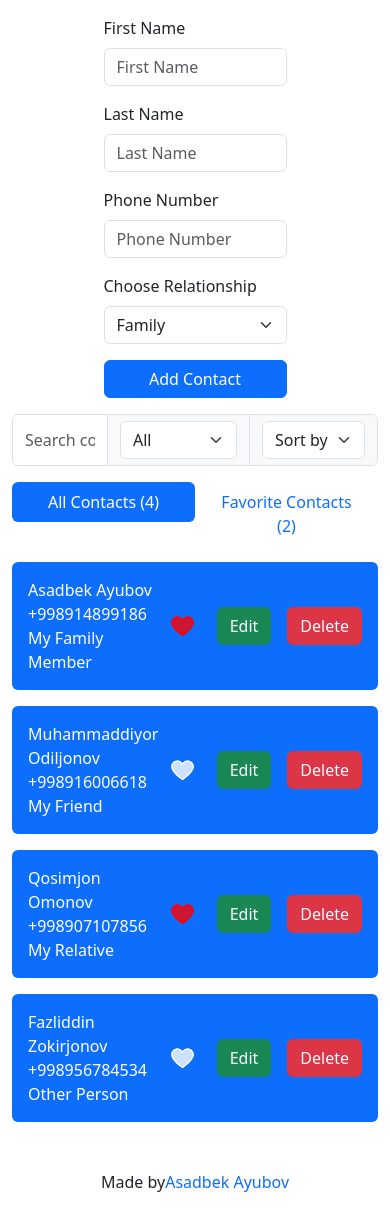
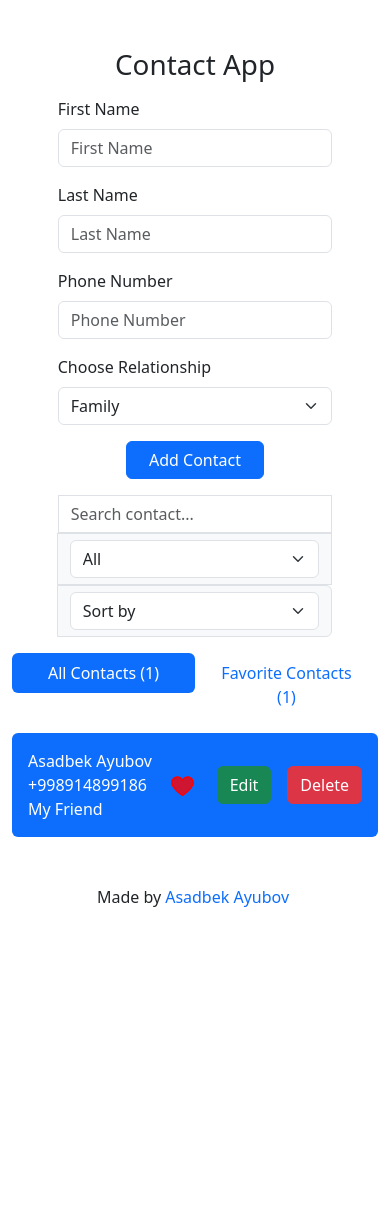
Before and after one commit to Asadullohbek05/contact-app, a React (Create React App) app: page / in a window 390 px wide. Shown: the top 1230 px of the page. After the commit the page ends 957 px from the top, so only its background shows below. Built offline with nearby package versions, Linux system fonts and the light colour scheme.

Commit message:
added responsive

```diff
--- a/public/index.html
+++ b/public/index.html
@@ -2,21 +2,21 @@
 <html lang="en">
   <head>
     <meta charset="utf-8" />
-    <link rel="icon" href="%PUBLIC_URL%/favicon.ico" />
     <meta name="viewport" content="width=device-width, initial-scale=1" />
     <meta name="theme-color" content="#000000" />
     <meta
       name="description"
       content="Web site created using create-react-app"
     />
-    <link rel="apple-touch-icon" href="%PUBLIC_URL%/logo192.png" />
+    <!-- <link rel="icon" href="contact-img.png" /> -->
+    <link rel="icon" href="contact-img-removebg-preview.png" />
+    <!-- <link rel="apple-touch-icon" href="%PUBLIC_URL%/logo192.png" /> -->
 
     <!-- <link rel="manifest" href="%PUBLIC_URL%/manifest.json" /> -->
 
     <title>Contact App</title>
   </head>
   <body>
-    <noscript>You need to enable JavaScript to run this app.</noscript>
     <div id="root"></div>
   </body>
 </html>
--- a/src/Components/ContactForm.jsx
+++ b/src/Components/ContactForm.jsx
@@ -9,7 +9,9 @@ class ContactForm extends Component {
     return (
       <Container>
         <Form
-          className="mt-3 w-50 mx-auto"
+          noValidate
+          className="mt-3 w-75 mx-auto"
+          // style={{ width: "75%" }}
           validated={validated}
           onSubmit={handleSubmit}
         >
@@ -60,7 +62,6 @@ class ContactForm extends Component {
             <Form.Select
               className="cursor-pointer"
               onChange={handleValue}
-              required
               value={contact.relatives}
             >
               <option value="Family">Family</option>
@@ -73,7 +74,7 @@ class ContactForm extends Component {
               Please Fill!
             </Form.Control.Feedback>
           </Form.Group>
-          <Button type="submit" variant="primary" className="w-100">
+          <Button type="submit" variant="primary" className="w-50 d-block mx-auto">
             {isEditContact ? "Save Contact" : "Add Contact"}
           </Button>
         </Form>
--- a/src/Components/Footer.jsx
+++ b/src/Components/Footer.jsx
@@ -7,7 +7,7 @@ export class Footer extends Component {
         <span>
           Made by
           <a
-            className="text-decoration-none m-lg-1"
+            className="text-decoration-none mx-1"
             href="https://t.me/Asadullohbek"
           >
             Asadbek Ayubov
--- a/src/Pages/HomePage.jsx
+++ b/src/Pages/HomePage.jsx
@@ -1,4 +1,4 @@
-import React, { Component } from "react";
+import React, { Component, Fragment } from "react";
 import ContactForm from "../Components/ContactForm";
 import { Container, Tab, Tabs } from "react-bootstrap";
 import ContactCard from "../Components/ContactCard";
@@ -17,32 +17,8 @@ class HomePage extends Component {
         firstName: "Asadbek",
         lastName: "Ayubov",
         phoneNumber: "+998914899186",
-        relationship: "Family",
+        relationship: "Friends",
         isFavorite: true,
-      },
-      {
-        id: 2,
-        firstName: "Muhammaddiyor",
-        lastName: "Odiljonov",
-        phoneNumber: "+998916006618",
-        relationship: "Friends",
-        isFavorite: false,
-      },
-      {
-        id: 3,
-        firstName: "Qosimjon",
-        lastName: "Omonov",
-        phoneNumber: "+998907107856",
-        relationship: "Relatives",
-        isFavorite: true,
-      },
-      {
-        id: 4,
-        firstName: "Fazliddin",
-        lastName: "Zokirjonov",
-        phoneNumber: "+998956784534",
-        relationship: "Other",
-        isFavorite: false,
       },
     ],
     contact: {
@@ -56,8 +32,7 @@ class HomePage extends Component {
   };
 
   render() {
-    const { validated, contacts, contact, isEditContact, search, category } =
-      this.state;
+    const { validated, contacts, contact, isEditContact, search, category } = this.state;
 
     let allContacts = contacts.filter(
       (contact) =>
@@ -71,7 +46,7 @@ class HomePage extends Component {
       );
     }
 
-    const favoriteContacts = allContacts.filter((el) => el.isFavorite === true);
+    const favoriteContacts = allContacts.filter((el) => el.isFavorite);
 
     // Submit Form - Add Contact
     const handleSubmit = (e) => {
@@ -86,6 +61,7 @@ class HomePage extends Component {
           this.setState({ contacts: newContacts });
           localStorage.setItem("contacts", JSON.stringify(newContacts));
           toast.success("Contact Added");
+          this.setState({ validated: false });
         } else {
           this.setState({ validated: true });
         }
@@ -134,8 +110,10 @@ class HomePage extends Component {
     // Update Contact
     const editContact = (id) => {
       let currentContact = contacts.find((el) => el.id === id);
+      window.scrollTo(0, 0);
       this.setState({ contact: currentContact });
       this.setState({ isEditContact: true });
+      this.setState({ validated: false });
     };
 
     // Delete Contacts
@@ -151,12 +129,32 @@ class HomePage extends Component {
       this.setState({ search: e.target.value.trim().toLowerCase() });
     };
 
+    // Handle Category
     const handleCategory = (e) => {
       this.setState({ category: e.target.value });
     };
 
+    // Sort Contacts
+    const handleSort = (e) => {
+      const order = e.target.value;
+      const sortedContacts = [...contacts].sort((a, b) => {
+        if (a.firstName.toLowerCase() === b.firstName.toLowerCase()) {
+          return order === "a-z"
+            ? a.lastName.toLowerCase().localeCompare(b.lastName.toLowerCase())
+            : b.lastName.toLowerCase().localeCompare(a.lastName.toLowerCase());
+        }
+        return order === "a-z"
+          ? a.firstName.toLowerCase().localeCompare(b.firstName.toLowerCase())
+          : b.firstName.toLowerCase().localeCompare(a.firstName.toLowerCase());
+      });
+      this.setState({ contacts: sortedContacts });
+      toast.success('Contacts Sorted')
+      localStorage.setItem("contacts", JSON.stringify(sortedContacts));
+    };
+
     return (
-      <div>
+      <Fragment>
+        <h1 className="text-center mt-5">Contact App</h1>
         <ContactForm
           validated={validated}
           handleSubmit={handleSubmit}
@@ -165,10 +163,10 @@ class HomePage extends Component {
           contact={contact}
         />
         <Container>
-          <div className="my-3 input-group">
+          <div className="my-3 input-group  search-content search-input-wrapper">
             <input
               placeholder="Search contact..."
-              className="form-control"
+              className="form-control search-input"
               onChange={handleSearch}
             />
             <span className="input-group-text">
@@ -185,8 +183,10 @@ class HomePage extends Component {
               </select>
             </span>
             <span className="input-group-text">
-              <select className="form-select">
-                <option>Sort by</option>
+              <select className="form-select" onChange={handleSort}>
+                <option>
+                  Sort by
+                </option>
                 <option value="a-z">A-Z</option>
                 <option value="z-a">Z-A</option>
               </select>
@@ -221,7 +221,7 @@ class HomePage extends Component {
           </Tabs>
           <Footer />
         </Container>
-      </div>
+      </Fragment>
     );
   }
 }
--- a/src/index.css
+++ b/src/index.css
@@ -6,3 +6,16 @@ body {
   padding: 0;
   box-sizing: border-box;
 }
+
+@media screen and (max-width: 450px) {
+  .search-input-wrapper {
+    display: flex;
+    flex-direction: column;
+    width: 75% !important;
+    margin: auto;
+  }
+  .search-input {
+    width: 100% !important;
+    border-radius: 0 !important;
+  }
+}
```
Also changed, not shown: public/contact-img-removebg-preview.png (added), public/contact-img.png (added), src/Components/ContactCard.jsx (indentation only).
